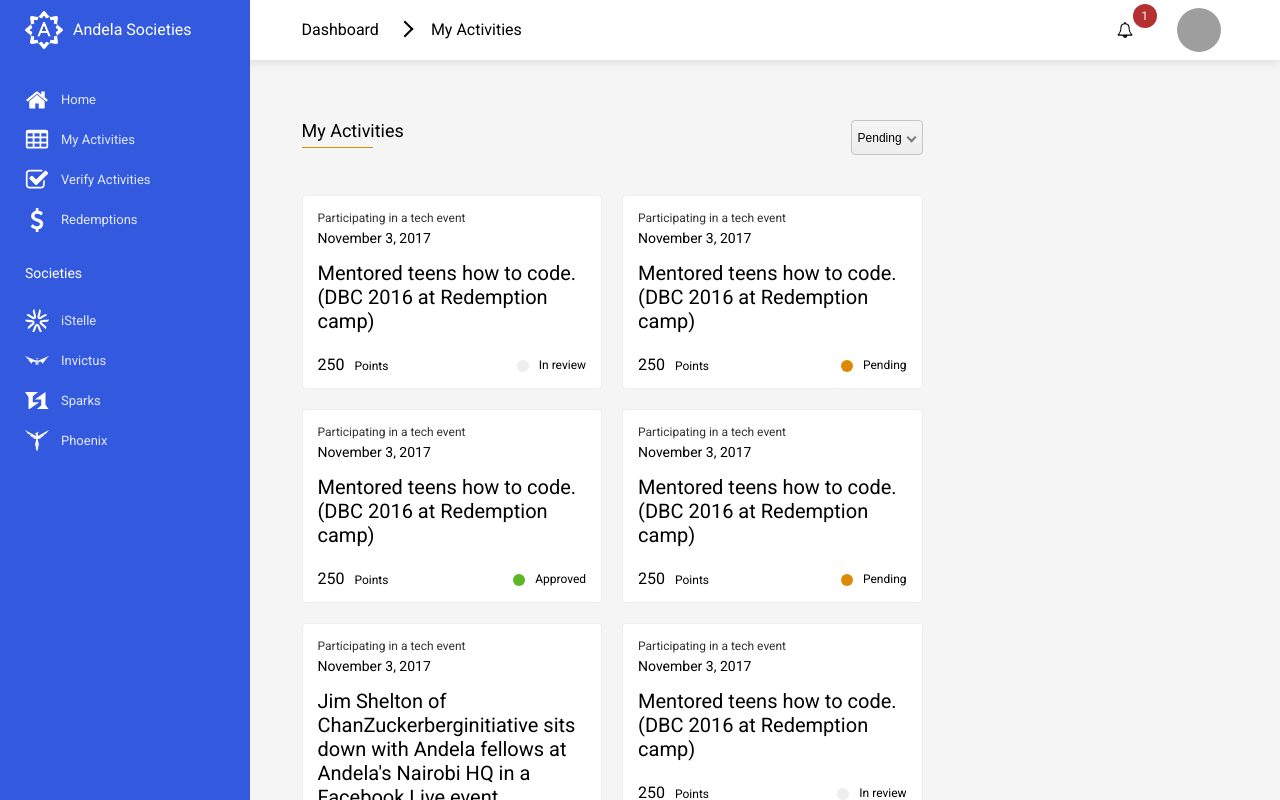
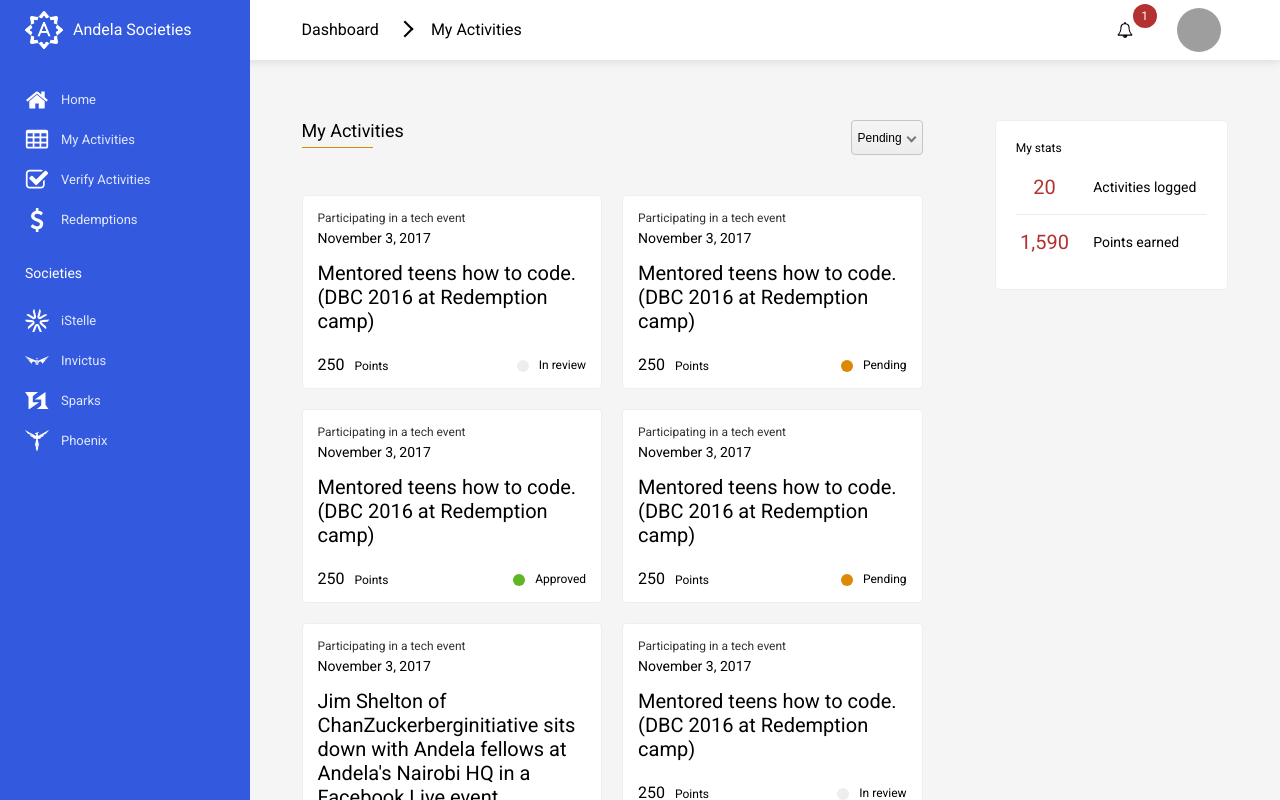
Before and after one commit to andela/andela-societies-frontend, a React app: page /my-activities in a window 1280 px wide. Shown: the top 800 px of the page. Built offline with nearby package versions, Linux system fonts and the light colour scheme; grey boxes are pictures that could not be loaded.

Commit message:
Resolves #38 - Create Stats component 155907350 (#39)
* Add Stats component

* Add tests for Stats component

```diff
--- /dev/null
+++ b/src/assets/scss/Stats.scss
@@ -0,0 +1,40 @@
+.stats {
+  background: $lightAccent;
+  border: 0.1rem solid #eee;
+  border-radius: 0.4rem;
+  padding: 2rem;
+  box-sizing: border-box;
+}
+
+.stats__heading {
+  font-weight: normal;
+  font-size: 1.2rem;
+  margin: 0;
+}
+
+.stats__content {
+  margin-top: 0.5rem;
+}
+
+.stats__stat {
+  display: flex;
+  align-items: center;
+  padding: 1.5rem 0;
+}
+
+.stats__value {
+  font-size: 2rem;
+  flex-basis: 30%;
+  text-align: center;
+  color: $red;
+}
+
+.stats__statName {
+  padding-left: 2rem;
+  font-size: 1.4rem;
+  flex: 1;
+}
+
+.stats__stat ~ .stats__stat {
+  border-top: 0.1rem solid #ebebeb;
+}
--- a/src/assets/scss/style.scss
+++ b/src/assets/scss/style.scss
@@ -15,3 +15,4 @@
 @import 'ProfileDisplay';
 @import 'Sidebar';
 @import 'SignIn';
+@import 'Stats';
--- a/src/components/App.jsx
+++ b/src/components/App.jsx
@@ -2,7 +2,7 @@
 
 import Header from './header/Header';
 import Sidebar from './sidebar/Sidebar';
-
+import Stats from './sidebar/Stats';
 import MyActivities from '../containers/MyActivities';
 
 /**
@@ -24,7 +24,20 @@
           <div className='mainContent'>
             <MyActivities />
           </div>
-          <aside className='sideContent' />
+          <aside className='sideContent'>
+            <Stats
+              stats={[
+                {
+                  value: '20',
+                  name: 'Activities logged',
+                },
+                {
+                  value: '1,590',
+                  name: 'Points earned',
+                },
+              ]}
+            />
+          </aside>
         </div>
       </div>
     </main>
--- /dev/null
+++ b/src/components/sidebar/Stats.jsx
@@ -0,0 +1,38 @@
+import React from 'react';
+import PropTypes from 'prop-types';
+
+/**
+ * @name Stats
+ * @summary Renders a summary of statistics
+ * @return {jxs} React node for the Stats component
+ */
+const Stats = props => (
+  <section className='stats'>
+    <h1 className='stats__heading'>My stats</h1>
+    <div className='stats__content'>
+      {
+        props.stats.map(stat => (
+          <div className='stats__stat' key={stat.name + stat.value}>
+            <div className='stats__value'>{stat.value}</div>
+            <div className='stats__statName'>{stat.name}</div>
+          </div>
+        ))
+      }
+    </div>
+  </section>
+);
+
+/**
+    * @name propTypes
+    * @type {PropType}
+    * @param {Object} propTypes - React PropTypes
+    * @property {Object[]} stats - Statistics to display
+  */
+Stats.propTypes = {
+  stats: PropTypes.arrayOf(PropTypes.shape({
+    name: PropTypes.string.isRequired,
+    value: PropTypes.string.isRequired,
+  })).isRequired,
+};
+
+export default Stats;
```
Also changed, not shown: 1 other file (tests, documents, lock files or other folders).
